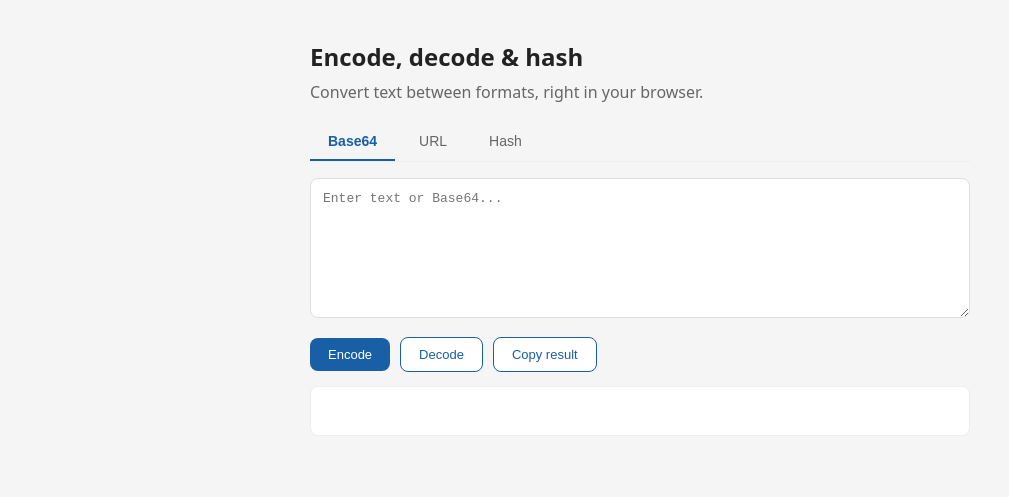
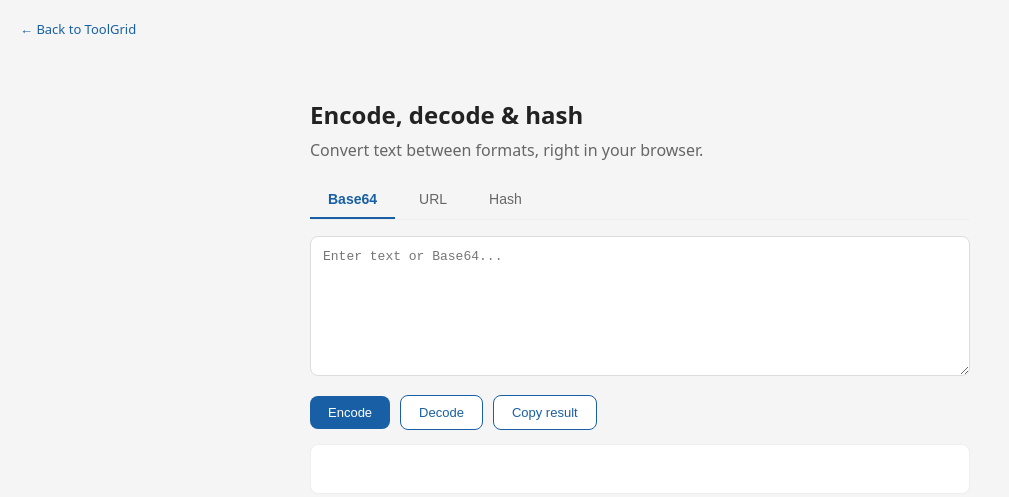
Before and after one commit to tobiCodes-coder/toolgridbox, a website built with Vite: page src/tools/converter/converter.html in a window 1280 px wide. Shown: the whole page, without its empty margins (0-1009 px from the left). Built offline with nearby package versions, Linux system fonts and the light colour scheme.

Commit message:
Add back-to-home navigation link on all tool pages

```diff
--- a/src/css/main.css
+++ b/src/css/main.css
@@ -27,3 +27,15 @@ html, body {
 .page-content {
   flex: 1;
 }
+
+.back-home {
+  display: inline-block;
+  margin: 20px;
+  font-size: 13px;
+  color: #185fa5;
+  text-decoration: none;
+}
+
+.back-home:hover {
+  text-decoration: underline;
+}
--- a/src/tools/converter/converter.html
+++ b/src/tools/converter/converter.html
@@ -9,6 +9,8 @@
   <link rel="stylesheet" href="./converter.css" />
 </head>
 <body>
+
+  <a href="/index.html" class="back-home">← Back to ToolGrid</a>
 
   <main class="tool-container">
     <h1>Encode, decode & hash</h1>
```
Also changed, not shown: src/tools/algorithm-visualizer/algorithm-visualizer.html (+2 -0 lines), src/tools/animation-studio/animation-studio.html (+4 -0 lines), src/tools/box-shadow/box-shadow.html (+2 -0 lines), src/tools/color-accessibility/color-accessibility.html (+3 -0 lines), src/tools/data-visualizer/data-visualizer.html (+2 -0 lines), src/tools/gradient-generator/gradient-generator.html (+2 -0 lines), src/tools/image-compressor/image-compressor.html (+2 -0 lines), src/tools/json-formatter/json-formatter.html (+2 -0 lines), src/tools/pdf-merge/pdf-merge.html (+3 -0 lines), src/tools/qr-generator/qr-generator.html (+2 -0 lines), src/tools/text-diff/text-diff.html (+2 -0 lines).
